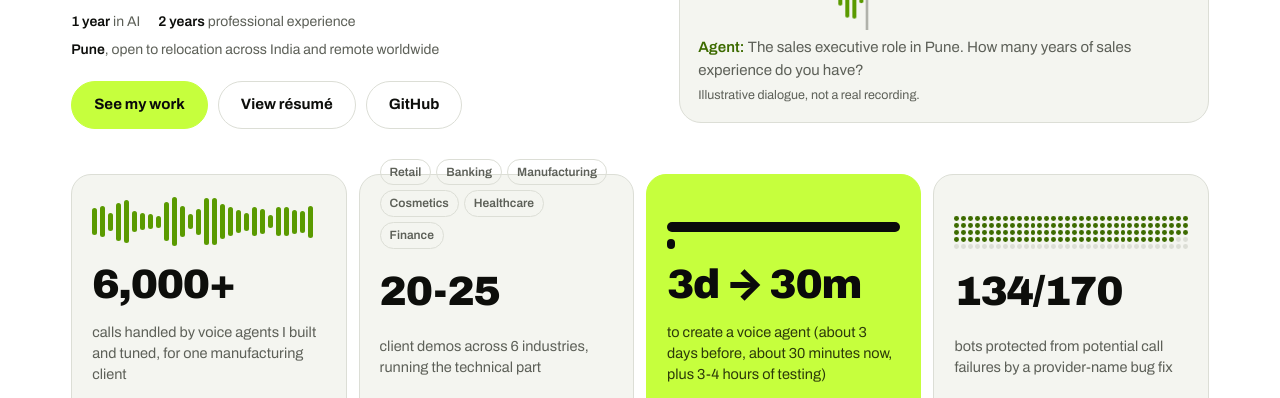
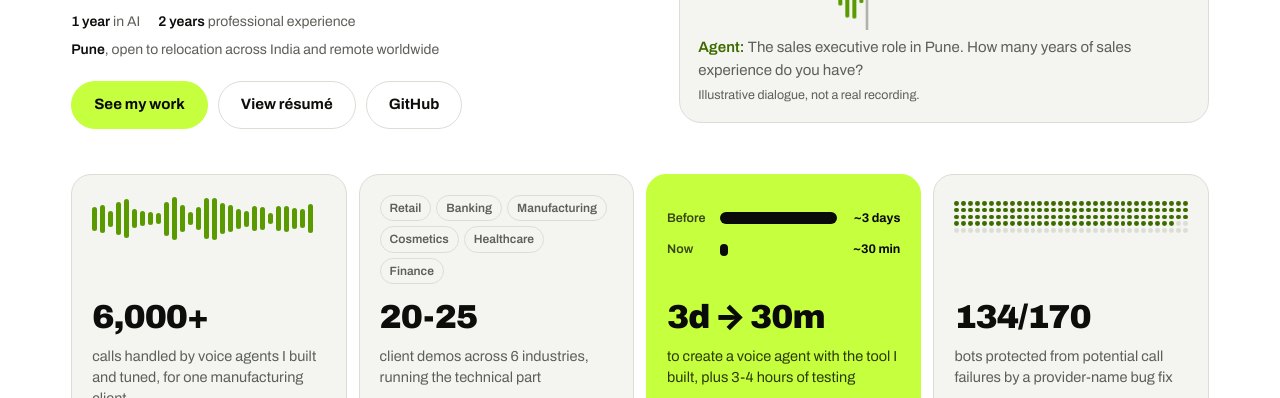
Before and after one commit to kaushalpawar-dev/kaushalpawar-dev.github.io, a plain HTML site: page index.html in a window 1280 px wide. Shown: the part 545-943 px from the top of the page. Drawn offline with Linux system fonts and the light colour scheme.

Commit message:
Add files via upload

```diff
--- a/index.html
+++ b/index.html
@@ -78,25 +78,27 @@ nav .wrap{display:flex;align-items:center;justify-content:space-between;gap:10px
 .callnote{font-size:12.5px;color:var(--mute);margin:4px 0 0}
 /* metrics */
 .metrics{display:grid;grid-template-columns:repeat(4,minmax(0,1fr));gap:12px}
-.metric{display:flex;flex-direction:column;justify-content:space-between;gap:16px;background:var(--bg2);border:1px solid var(--line);border-radius:20px;padding:20px;text-decoration:none;transition:border-color .2s,transform .2s}
+.metric{display:grid;grid-template-rows:auto auto 1fr auto;align-content:start;gap:12px;background:var(--bg2);border:1px solid var(--line);border-radius:20px;padding:20px;text-decoration:none;transition:border-color .2s,transform .2s}
 .metric:hover{border-color:var(--accent);transform:translateY(-3px)}
 .metric.hi{background:var(--lime);color:var(--onlime);border-color:var(--lime)}
-.metric .k{font-stretch:125%;font-weight:900;font-size:clamp(30px,3.2vw,46px);line-height:1;letter-spacing:-.03em;white-space:nowrap}
+.metric .k{font-stretch:118%;font-weight:900;font-size:clamp(28px,2.6vw,40px);line-height:1;letter-spacing:-.03em;white-space:nowrap}
 .metric p{margin:0;font-size:14.5px;color:var(--mute);line-height:1.45}
 .metric.hi p{color:#2c3a0a}
 .metric .go{font-size:13px;font-weight:700;color:var(--accent)}
 .metric.hi .go{color:var(--onlime)}
-.mv{height:54px;display:flex;align-items:flex-end}
-.bars2{width:100%;display:grid;gap:7px}
-.bars2 span{display:flex;align-items:center;gap:8px;font-size:12.5px;font-weight:700}
-.bars2 em{display:block;height:10px;border-radius:99px;background:var(--onlime)}
-.dots{display:grid;grid-template-columns:repeat(34,minmax(0,1fr));gap:2px;width:100%}
+.mv{height:94px;display:flex;align-items:flex-start}
+.bars2{width:100%;display:grid;gap:12px;padding-top:14px}
+.bars2 span{display:grid;grid-template-columns:3.6em minmax(0,1fr) 4.4em;align-items:center;gap:8px;font-size:12.5px;font-weight:700}
+.bars2 small{font-size:12.5px;font-weight:600;opacity:.75}
+.bars2 em{display:block;height:12px;border-radius:99px;background:var(--onlime)}
+.bars2 b{white-space:nowrap;text-align:right}
+.dots{display:grid;grid-template-columns:repeat(34,minmax(0,1fr));gap:2px;width:100%;padding-top:6px}
 .dots i{aspect-ratio:1;border-radius:50%;background:var(--red);transition:background .3s}
 .dots i.ok{background:var(--accent)}
 .dots i.n{background:var(--line)}
-.wavebar{display:flex;align-items:center;gap:3px;height:100%;width:100%}
+.wavebar{display:flex;align-items:center;gap:3px;height:48px;width:100%}
 .wavebar i{flex:1;max-width:5px;border-radius:3px;background:var(--agent)}
-.chips{display:flex;flex-wrap:wrap;gap:5px}
+.chips{display:flex;flex-wrap:wrap;gap:5px;align-content:flex-start}
 .chips span{font-size:12px;font-weight:600;padding:3px 9px;border-radius:99px;border:1px solid var(--line);color:var(--mute)}
 /* section heads */
 .head{display:grid;grid-template-columns:minmax(0,1fr) minmax(0,25em);gap:10px 48px;align-items:end;margin-bottom:24px}
@@ -200,7 +202,7 @@ footer{font-size:14px;color:var(--mute)}
 footer .wrap{display:flex;flex-wrap:wrap;justify-content:space-between;gap:8px;padding-block:22px}
 @media(max-width:1000px){.metrics{grid-template-columns:repeat(2,minmax(0,1fr))}.flow{grid-template-columns:repeat(2,minmax(0,1fr))}}
 @media(max-width:820px){.top,.head,.contact .row,.case.wide,.exp{grid-template-columns:minmax(0,1fr)}.cases,.two{grid-template-columns:minmax(0,1fr)}.case.wide{grid-column:auto}.links a.hide-s{display:none}}
-@media(max-width:520px){.metrics,.flow{grid-template-columns:minmax(0,1fr)}.avail{display:none}.pbi div{grid-template-columns:minmax(0,1fr);gap:2px}.pipe{grid-template-columns:minmax(0,1fr)}.runs{grid-template-columns:minmax(0,1fr)}.links{gap:4px 12px}.links a{font-size:14px}.call canvas{height:130px}}
+@media(max-width:520px){.mv{height:auto}.metrics,.flow{grid-template-columns:minmax(0,1fr)}.avail{display:none}.pbi div{grid-template-columns:minmax(0,1fr);gap:2px}.pipe{grid-template-columns:minmax(0,1fr)}.runs{grid-template-columns:minmax(0,1fr)}.links{gap:4px 12px}.links a{font-size:14px}.call canvas{height:130px}}
 @media(prefers-reduced-motion:reduce){*{transition:none!important;animation:none!important}}
 </style>
 </head>
@@ -234,7 +236,7 @@ footer .wrap{display:flex;flex-wrap:wrap;justify-content:space-between;gap:8px;p
   <div class="metrics">
     <a class="metric" href="#case-voice"><div class="mv"><div class="wavebar" aria-hidden="true"><i style="height:50%"></i><i style="height:58%"></i><i style="height:33%"></i><i style="height:70%"></i><i style="height:81%"></i><i style="height:39%"></i><i style="height:31%"></i><i style="height:28%"></i><i style="height:22%"></i><i style="height:71%"></i><i style="height:90%"></i><i style="height:57%"></i><i style="height:27%"></i><i style="height:48%"></i><i style="height:86%"></i><i style="height:88%"></i><i style="height:66%"></i><i style="height:55%"></i><i style="height:42%"></i><i style="height:33%"></i><i style="height:53%"></i><i style="height:47%"></i><i style="height:23%"></i><i style="height:53%"></i><i style="height:54%"></i><i style="height:44%"></i><i style="height:41%"></i><i style="height:59%"></i></div></div><div><div class="k">6,000+</div></div><p>calls handled by voice agents I built and tuned, for one manufacturing client</p><span class="go">Hindi voice agents →</span></a>
     <a class="metric" href="#case-client"><div class="mv"><div class="chips"><span>Retail</span><span>Banking</span><span>Manufacturing</span><span>Cosmetics</span><span>Healthcare</span><span>Finance</span></div></div><div><div class="k">20-25</div></div><p>client demos across 6 industries, running the technical part</p><span class="go">Client workflows →</span></a>
-    <a class="metric hi" href="#case-create"><div class="mv"><div class="bars2"><span><em style="width:100%"></em></span><span><em style="width:3%;min-width:8px"></em></span></div></div><div><div class="k">3d → 30m</div></div><p>to create a voice agent (about 3 days before, about 30 minutes now, plus 3-4 hours of testing)</p><span class="go">Agent creation →</span></a>
+    <a class="metric hi" href="#case-create"><div class="mv"><div class="bars2"><span><small>Before</small><em style="width:100%"></em><b>~3 days</b></span><span><small>Now</small><em style="width:3%;min-width:8px"></em><b>~30 min</b></span></div></div><div><div class="k">3d → 30m</div></div><p>to create a voice agent with the tool I built, plus 3-4 hours of testing</p><span class="go">Agent creation →</span></a>
     <a class="metric" href="#case-bug"><div class="mv"><div class="dots" id="dots" aria-hidden="true"></div></div><div><div class="k">134/170</div></div><p>bots protected from potential call failures by a provider-name bug fix</p><span class="go">Reliability →</span></a>
   </div>
 </div></section>
```
